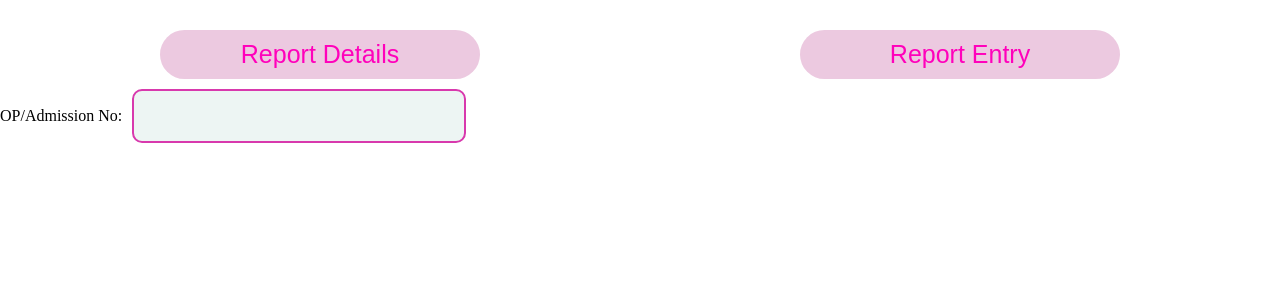
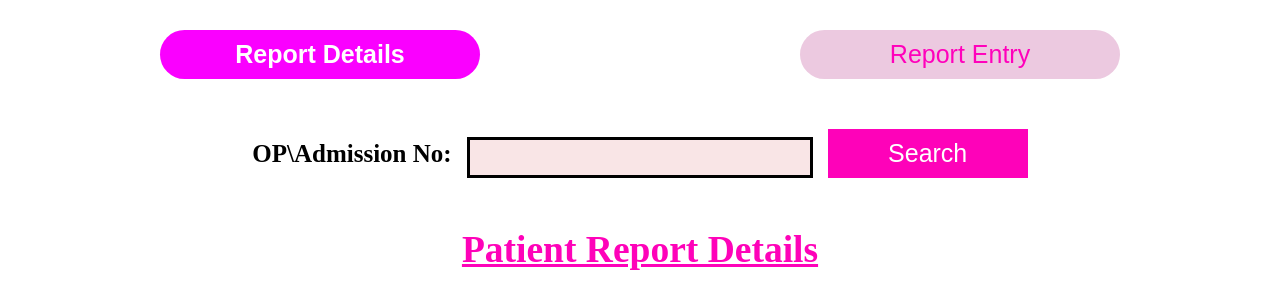
Before and after one commit to Vimalmr/children-hospital-project, a React (Vite) app in the folder client/: page /patient_reports in a window 1280 px wide. Shown: the top 308 px of the page. Built offline with nearby package versions, Linux system fonts and the light colour scheme; no server answers.

Commit message:
report entry

```diff
--- a/client/src/components/Patient Reports/PatientReports.jsx
+++ b/client/src/components/Patient Reports/PatientReports.jsx
@@ -1,16 +1,28 @@
-import React from 'react'
+import React, { useState } from 'react'
 import style7 from './PatientReports.module.css'
+import ReportDetails from './ReportDetails/ReportDetails';
+import ReportEntry from './ReportEntry/ReportEntry';
 
 const PatientReports = () => {
+  const [reportComponent, setReportComponent] = useState('reportDetails');
+  const renderComponent = () => {
+    switch (reportComponent) {
+      case 'reportDetails':
+        return <ReportDetails />;
+      case 'reportEntry':
+        return <ReportEntry />;
+      default:
+        return <ReportDetails />;
+    }
+  };
   return (
     <div className={style7.container}>
       <div className={style7.buttonContainer}>
-        <button className={style7.topButton}>Report Details</button>
-        <button className={style7.topButton}>Report Entry</button>
+        <button className={`${style7.reportButton} ${reportComponent === 'reportDetails' ? style7.reportButtonActive : ''}`} onClick={() => setReportComponent('reportDetails')}>Report Details</button>
+        <button className={`${style7.reportButton} ${reportComponent === 'reportEntry' ? style7.reportButtonActive : ''}`}onClick={() => setReportComponent('reportEntry')}>Report Entry</button>
       </div>
       <div>
-        <label htmlFor="admissionNum">OP/Admission No:</label>
-        <input type='text' name='admissionNum' />
+      {renderComponent()}
       </div>
     </div>
   )
--- a/client/src/components/Patient Reports/PatientReports.module.css
+++ b/client/src/components/Patient Reports/PatientReports.module.css
@@ -7,7 +7,7 @@
     grid-template-columns: repeat(2, 1fr);
 }
 
-.topButton{
+.reportButton{
     width: 50%; /* Allows buttons to be sized based on their content */
     padding: 10px 20px;
     margin: auto auto;
@@ -18,4 +18,15 @@
     font-size: 25px;
     text-decoration: none;
     color: rgb(255, 1, 187);
+    cursor: pointer;
 }
+
+.reportButton:hover{
+    font-weight: bold;
+}
+
+.reportButtonActive{
+    background-color: rgb(250,0,255);
+    color: white;
+    font-weight: bold;
+}
--- /dev/null
+++ b/client/src/components/Patient Reports/ReportDetails/ReportDetails.jsx
@@ -0,0 +1,36 @@
+import React, { useState } from 'react'
+import style8 from './ReportDetails.module.css'
+
+const ReportDetails = () => {
+    const [inputVal, setInputVal] = useState('');
+    const [error, setError] = useState('');
+
+    const handleInputChange = (event) =>{
+        setInputVal(event.target.value);
+        setError('');
+    }
+    const handleSearchClick = () =>{
+        if (!inputVal.trim()) {
+            setError('Please enter a value.');
+          } else {
+            setError('');
+            console.log("Search input value:", inputVal);
+            setInputVal('');
+          }
+    }
+    return (
+        <>
+            <div className={style8.container}>
+                <label htmlFor='admissionNum' id={style8.detailsLabel}>OP\Admission No:</label>
+                <input type='text' id={style8.detailsForm} name='admissionNum' value={inputVal} onChange={handleInputChange} required></input>
+                <button id={style8.searchButton} onClick={handleSearchClick}>Search</button>
+                {error && <p className={style8.error}>{error}</p>}
+            </div>
+            <div className={style8.heading}>
+                <h2>Patient Report Details</h2>
+            </div>
+        </>
+    )
+}
+
+export default ReportDetails
--- /dev/null
+++ b/client/src/components/Patient Reports/ReportDetails/ReportDetails.module.css
@@ -0,0 +1,42 @@
+.container{
+    margin-top: 50px;
+    text-align: center;
+}
+
+#detailsLabel{
+    font-size: 25px;
+    font-weight: bold;
+}
+
+#detailsForm{
+    border: 3px solid black;
+    padding: 10px 20px;
+    background-color: rgb(249, 229, 230);
+    margin-left: 15px;
+    margin-right: 15px;
+    width: 300px;
+}
+
+#searchButton{
+    width: 200px;
+    padding: 10px 20px;
+    background-color: rgb(254,2,185);
+    border: none;
+    font-size: 25px;
+    color: white;
+    align-items: center;
+    justify-content: center;
+}
+
+.heading{
+    margin-top: 50px;
+    color: rgb(254,2,185);
+    text-align: center;
+    font-size: 25px;
+    font-weight: bold;
+    text-decoration: underline;
+}
+
+.error{
+    color: red;
+}
--- /dev/null
+++ b/client/src/components/Patient Reports/ReportEntry/ReportEntry.jsx
@@ -0,0 +1,49 @@
+import React from 'react'
+import style9 from './ReportEntry.module.css'
+
+const ReportEntry = () => {
+  return (
+    <>
+      <div className={style9.heading}>
+        <h2>Patient Report New Entry</h2>
+      </div>
+      <div>
+        <div className={style9.container}>
+          <div>
+            <label htmlFor='admissionNum' className={style9.detailsLabel}>OP\Admission No:</label>
+            <input type='text' className={style9.detailsForm} name='admissionNum'></input>
+          </div>
+          <div>
+            <label htmlFor='Date' className={style9.detailsLabel}>Date\Time:</label>
+            <input type='text' className={style9.detailsForm} name='Date'></input>
+          </div>
+          <div>
+            <label htmlFor='Diagnosis' className={style9.detailsLabel}>Diagnosis:</label>
+            <input type='text' className={style9.detailsForm} name='Diagnosis'></input>
+          </div>
+          <div>
+            <label htmlFor='Procedure' className={style9.detailsLabel}>Procedure:</label>
+            <input type='text' className={style9.detailsForm} name='Procedure'></input>
+          </div>
+          <div>
+            <label htmlFor='Treatment' className={style9.detailsLabel}>Treatment:</label>
+            <input type='text' className={style9.detailsForm} name='Treatment'></input>
+          </div>
+          <div>
+            <label htmlFor='DoctorName' className={style9.detailsLabel}>Doctor Name:</label>
+            <input type='text' className={style9.detailsForm} name='DoctorName'></input>
+          </div>
+          <div>
+            <label htmlFor='Status' className={style9.detailsLabel}>Status:</label>
+            <input type='text' className={style9.detailsForm} name='Status'></input>
+          </div>
+        </div>
+        <div id={style9.divdiv}>
+          <button className={style9.searchButton}>Submit</button>
+        </div>
+      </div>
+    </>
+  )
+}
+
+export default ReportEntry
--- /dev/null
+++ b/client/src/components/Patient Reports/ReportEntry/ReportEntry.module.css
@@ -0,0 +1,47 @@
+.heading{
+    margin-top: 50px;
+    color: rgb(254,2,185);
+    text-align: center;
+    font-size: 25px;
+    font-weight: bold;
+    text-decoration: underline;
+}
+
+.detailsForm{
+    border: 3px solid black;
+    padding: 10px 20px;
+    background-color: rgb(249, 229, 230);
+    margin-left: 15px;
+    margin-right: 15px;
+    width: 900px;
+}
+
+.detailsLabel{
+    font-size: 25px;
+    font-weight: bold;
+}
+
+.container div{
+    width: 1200px;
+    margin-inline: auto;
+    display: grid;
+    grid-template-columns: repeat(2, 1fr);
+    margin-bottom: 15px;
+}
+
+.searchButton{
+    width: 200px;
+    padding: 10px 20px;
+    background-color: rgb(254,2,185);
+    border: none;
+    font-size: 25px;
+    color: white;
+    align-items: center;
+    justify-content: center;
+}
+
+#divdiv{
+    float: right;
+    margin-right: 170px;
+    margin-top: 15px;
+}
--- a/client/src/components/login/Login.jsx
+++ b/client/src/components/login/Login.jsx
@@ -54,6 +54,7 @@ function Login(){
 							type="text"
 							placeholder="Enter the UserID"
 							name="userid"
+                            className='loginInput'
                             onChange={handleChange}
                             value={data.userid}
 							required
@@ -65,6 +66,7 @@ function Login(){
 							type="password"
 							placeholder="Enter the Password"
 							name="password"
+                            className='loginInput'
                             onChange={handleChange}
                             value={data.password}
 							required
--- a/client/src/components/login/Login.module.css
+++ b/client/src/components/login/Login.module.css
@@ -49,7 +49,7 @@
     margin: 10px;
 }
 
-input[type=text],[type=password]{
+loginInput{
     height: 20px;
     margin: 10px;
     outline: none;
--- a/client/src/components/sidebar/Sidebar.jsx
+++ b/client/src/components/sidebar/Sidebar.jsx
@@ -6,10 +6,18 @@ import { useState } from 'react';
 function Sidebar() {
     const [activeComponent, setActiveComponent] = useState('home');
 
-    const renderComponent = () =>{
-        switch(activeComponent){
+    const renderComponent = () => {
+        switch (activeComponent) {
+            case 'home':
+                return <h2>Home</h2>; //change to home when the component is created
+            case 'patient_information':
+                return <h2>Patient Information</h2>; //change to Patient Information when the component is created
+            case 'examination':
+                return <h2>Examination</h2>; //change to Examination when the component is created
             case 'patient_reports':
                 return <PatientReports />;
+            case 'documents':
+                return <h2>Documents</h2> //change to Documents when the component is created
         }
     }
     return (
@@ -17,11 +25,11 @@ function Sidebar() {
             <Header />
             <div className={style6.container}>
                 <ul className={style6.ulist}>
-                <li><a href="#home" onClick={() => setActiveComponent('home')}>Home</a></li>
-                <li><a href="#patient_information" onClick={() => setActiveComponent('patient_information')}>Patient Information</a></li>
-                <li><a href="#examination" onClick={() => setActiveComponent('examination')}>Examination</a></li>
-                <li><a href="#patient_reports" onClick={() => setActiveComponent('patient_reports')}>Patient Reports</a></li>
-                <li><a href="#document" onClick={() => setActiveComponent('document')}>Document</a></li>
+                    <li className={`${activeComponent === 'home' ? style6.activePage : ''}`} onClick={() => setActiveComponent('home')}>Home</li>
+                    <li className={`${activeComponent === 'patient_information' ? style6.activePage : ''}`} onClick={() => setActiveComponent('patient_information')}>Patient Information</li>
+                    <li className={`${activeComponent === 'examination' ? style6.activePage : ''}`} onClick={() => setActiveComponent('examination')}>Examination</li>
+                    <li className={`${activeComponent === 'patient_reports' ? style6.activePage : ''}`} onClick={() => setActiveComponent('patient_reports')}>Patient Reports</li>
+                    <li className={`${activeComponent === 'documents' ? style6.activePage : ''}`} onClick={() => setActiveComponent('documents')}>Documents</li>
                 </ul>
             </div>
             <div>
--- a/client/src/components/sidebar/Sidebar.module.css
+++ b/client/src/components/sidebar/Sidebar.module.css
@@ -22,16 +22,7 @@ li {
     border-width: 5px;
     border-style: solid;
     text-align: center;
-}
-
-a {
-    font-size: 30px;
-    text-decoration: none;
-    color: rgb(255, 1, 187);
-}
-
-link {
-
+    cursor: pointer;
     font-size: 30px;
     text-decoration: none;
     color: rgb(255, 1, 187);
@@ -40,3 +31,9 @@ link {
 li:hover {
     font-weight: bold;
 }
+
+.activePage{
+    background-color: rgb(250,0,255);
+    color: white;
+    font-weight: bold;
+}
```
